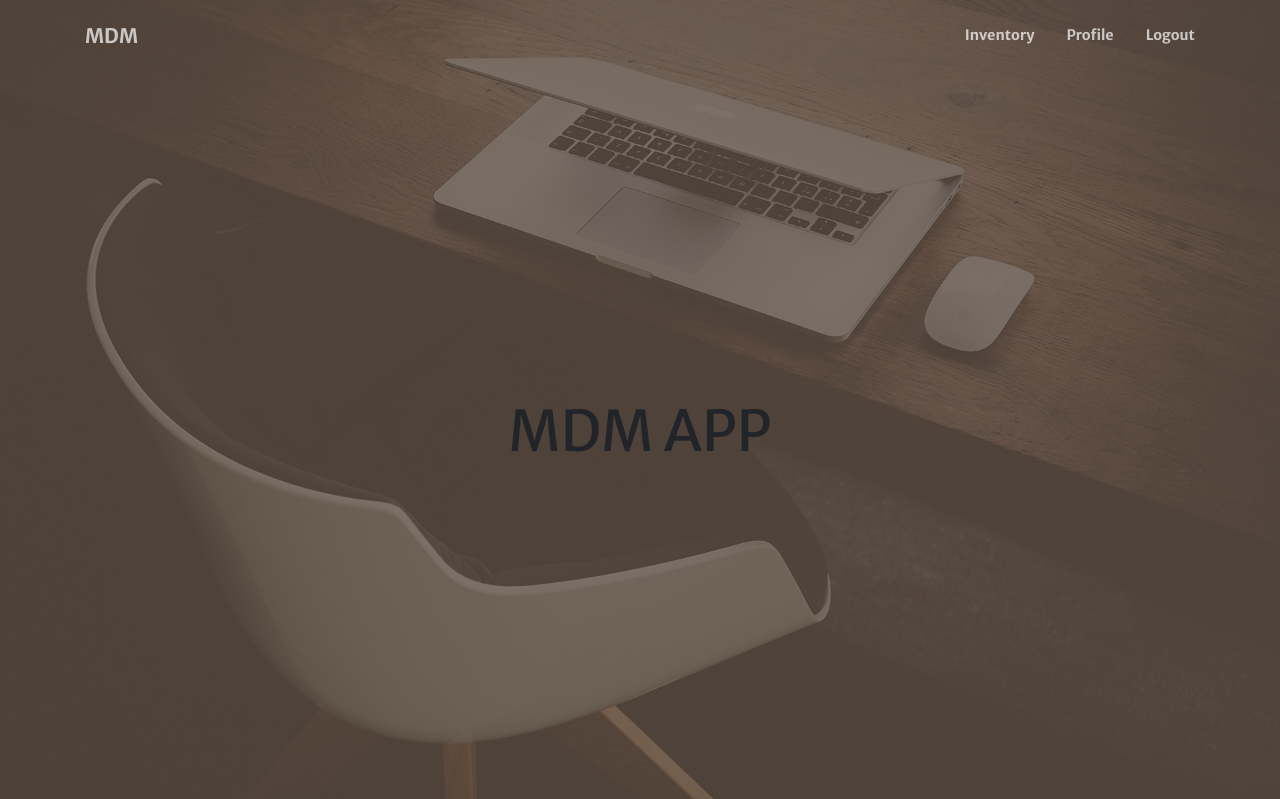
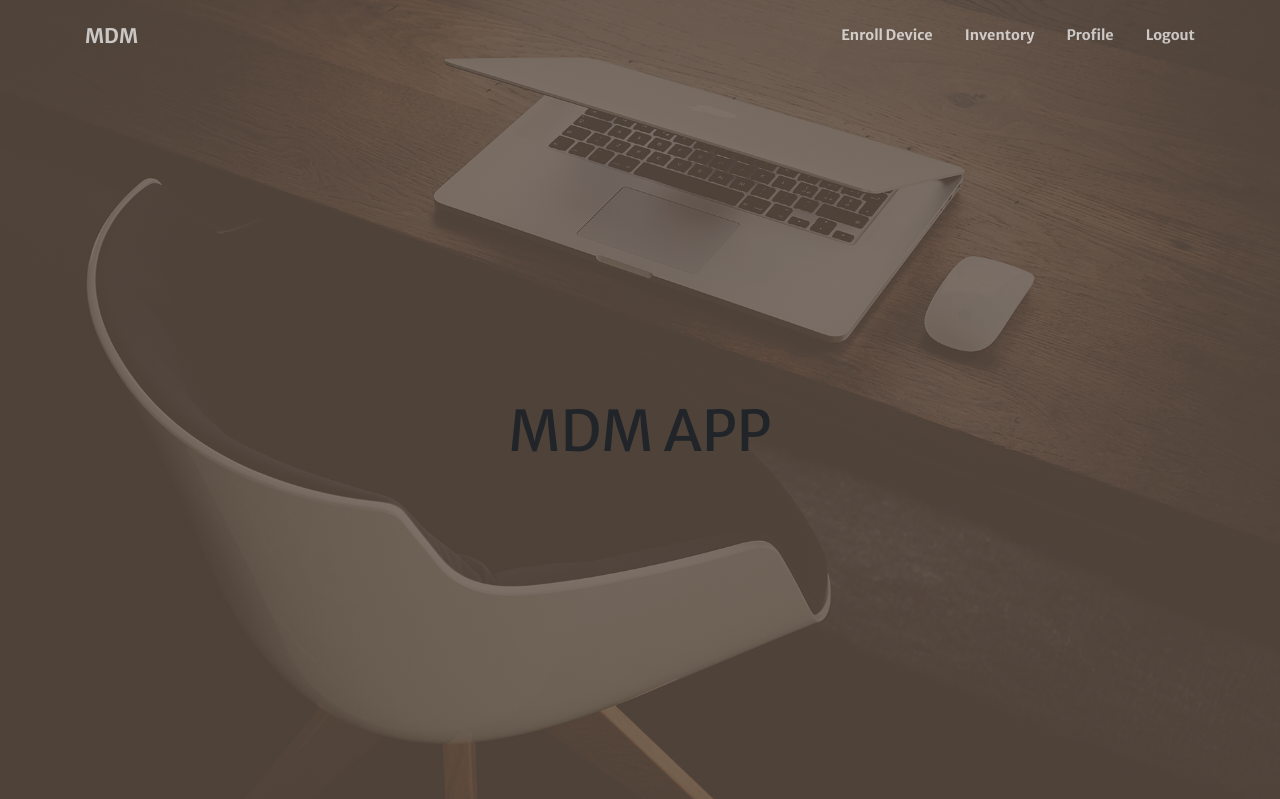
Before and after one commit to LttTech/MDM_dev, a Django app: page /app/index/ in a window 1280 px wide. Shown: the top 799 px of the page. Run offline with Django 3.2, Linux system fonts and the light colour scheme; the visitor is signed in with stand-in values (Sample User, id 1); some libraries are stand-ins or nearby versions.

Commit message:
updated base.html

```diff
--- a/MDMproject/MDMapp/templates/MDMapp/base.html
+++ b/MDMproject/MDMapp/templates/MDMapp/base.html
@@ -32,6 +32,7 @@
         <div class="collapse navbar-collapse" id="navbarResponsive">
             <ul class="navbar-nav ml-auto my-2 my-lg-0">
                 {% if user.is_authenticated %}
+                <li class="nav-item"><a class="nav-link js-scroll-trigger" href="{% url 'enroll' %}">Enroll Device</a></li>
                 <li class="nav-item"><a class="nav-link js-scroll-trigger" href="#inventory">Inventory</a></li>
                 <li class="nav-item"><a class="nav-link js-scroll-trigger" href="{% url 'profile' %}">Profile</a></li>
                 <li class="nav-item"><a class="nav-link js-scroll-trigger" href="{% url 'logout' %}">Logout</a></li>
```
